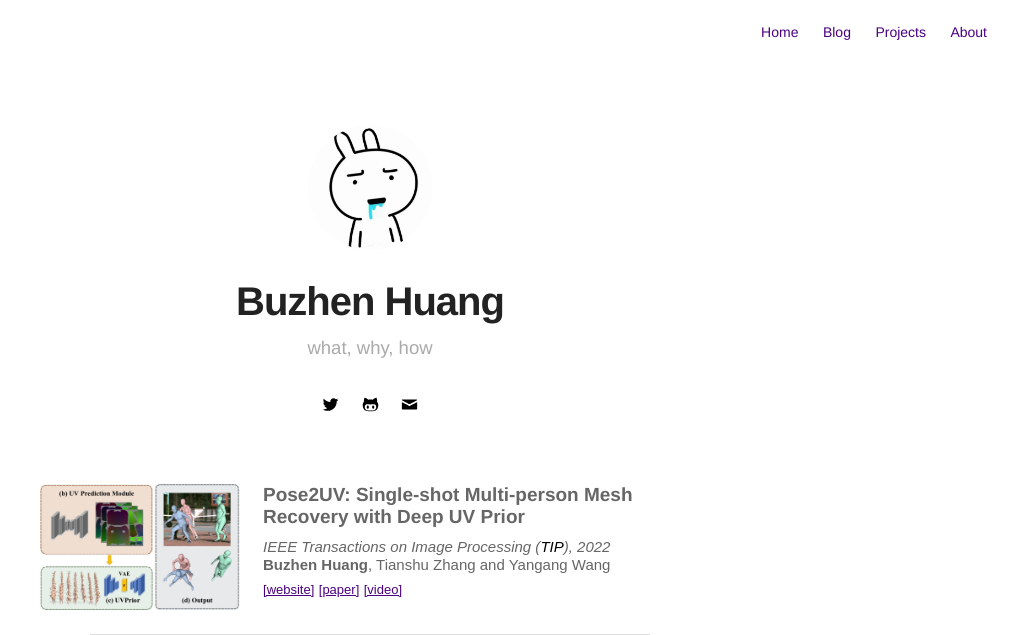
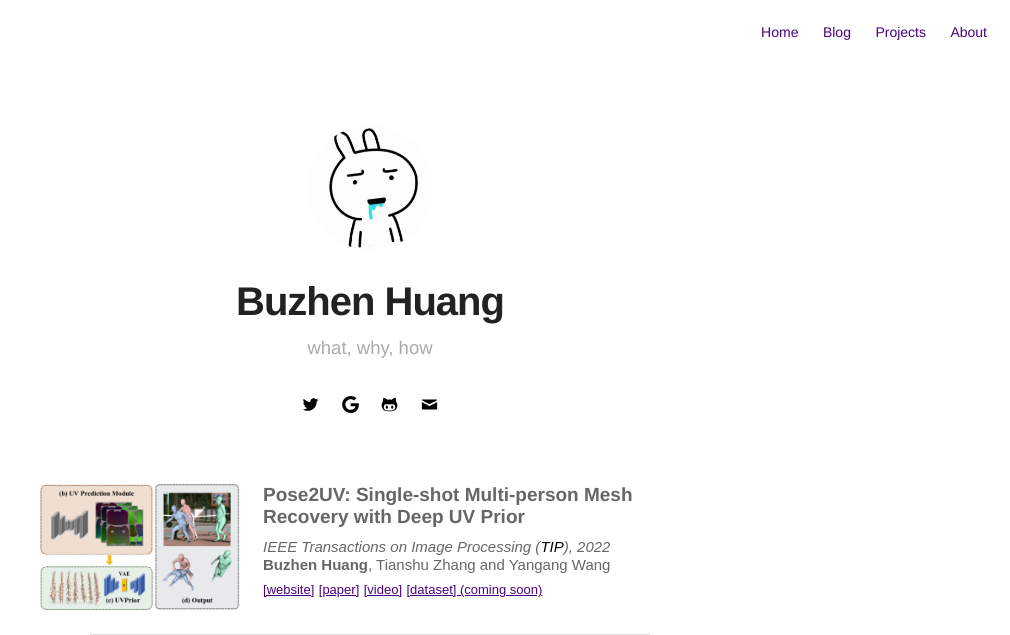
Before and after one commit to boycehbz/boycehbz.github.io, a Jekyll site: the page built from publications.html, in a window 1280 px wide, cut to the strip 0-635 px from the top of the page. Shown: the whole strip, without its empty margins (270-1280 px from the left). Built offline with Jekyll 4.4.1, drawn with Linux system fonts in a browser that asks for light colours.

Commit message:
add google scholar link

```diff
--- a/_config.yml
+++ b/_config.yml
@@ -51,6 +51,7 @@ github: boycehbz
 # vimeo: myvimeo
 # lanyrd: mylanyrd
 email: hbz@seu.edu.cn
+google: RuXX_ZIAAAAJ&hl=en
 
 authors:
   johndoe:
--- a/_includes/social-links.html
+++ b/_includes/social-links.html
@@ -12,7 +12,7 @@
     {% endif %}
 
     {% if site.google %}
-        <a class="link" data-title="plus.google.com/+{{ site.google }}" href="https://plus.google.com/+{{ site.google }}" target="_blank">
+        <a class="link" data-title="Google Scholar" href="https://scholar.google.com/citations?user={{ site.google }}" target="_blank">
             <svg class="icon icon-google"><use xlink:href="#icon-google"></use></svg>
         </a>
     {% endif %}
--- a/publications.html
+++ b/publications.html
@@ -14,7 +14,7 @@ title: Publications
         <span style="display:block;font-size:1.5rem;font-family:Arial;padding-bottom:0.7rem"><b>Buzhen Huang</b>, Tianshu Zhang and Yangang Wang</span>
         <!-- <span style="display:inline-block;font-size:1.3rem;font-family:Arial;padding-bottom:0.1rem">(*equal contribution)</span> -->
         <span style="display:inline-block;font-size:1.3rem;font-family:Arial;"><a href="https://www.yangangwang.com/papers/HBZ-Pose2UV-2022-06.html" target="_blank">[website]</a></span>
-        <span style="display:inline-block;font-size:1.3rem;font-family:Arial;"><a href="https://www.yangangwang.com/papers/HBZ-pose2uv-2022-06.pdf" target="_blank">[paper]</a></span> <span style="display:inline-block;font-size:1.3rem;font-family:Arial;"><a href="https://www.bilibili.com/video/BV19t4y1h7vJ" target="_blank">[video]</a></span>
+        <span style="display:inline-block;font-size:1.3rem;font-family:Arial;"><a href="https://www.yangangwang.com/papers/HBZ-pose2uv-2022-06.pdf" target="_blank">[paper]</a></span> <span style="display:inline-block;font-size:1.3rem;font-family:Arial;"><a href="https://www.bilibili.com/video/BV19t4y1h7vJ" target="_blank">[video]</a></span> <span style="display:inline-block;font-size:1.3rem;font-family:Arial;"><a target="_blank">[dataset] (coming soon)</a></span>
         <!-- <span style="display:inline-block;font-size:1.3rem;font-family:Arial;"><a href="" target="_blank">[sup.mat.]</a></span>  -->
     </div>
 </div>
```
